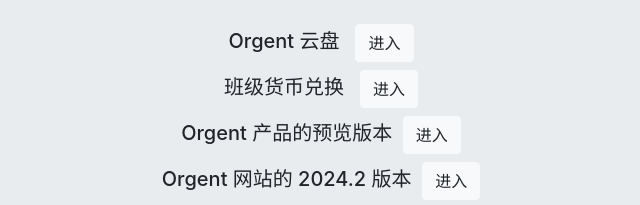
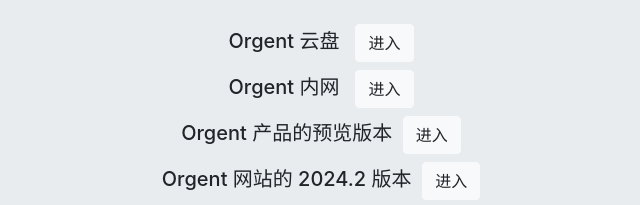
Before and after one commit to Orgent-Official/Orgent-Official.github.io, a plain HTML site: page tools.html in a window 1280 px wide. Shown: the part 226-431 px from the top of the page, 319-959 px from the left. Drawn offline with nearby package versions, Linux system fonts and the light colour scheme.

Commit message:
Update tools.html

```diff
--- a/tools.html
+++ b/tools.html
@@ -17,7 +17,7 @@
     &nbsp;
     <div class="jumbotron">
         <h5 align="center">Orgent 云盘 &nbsp; <button type="button" class="btn btn-light" onclick="javascript:window.location.href='https://drive.orgent.top'">进入</button></h5>
-        <h5 align="center">班级货币兑换 &nbsp; <button type="button" class="btn btn-light" onclick="javascript:window.location.href='https://pi-official.top'">进入</button></h5>
+        <h5 align="center">Orgent 内网 &nbsp; <button type="button" class="btn btn-light" onclick="javascript:window.location.href='https://pi-official.top'">进入</button></h5>
         <h5 align="center">Orgent 产品的预览版本 &nbsp;<button type="button" class="btn btn-light" onclick="javascript:window.location.href='preview.html'">进入</button></h5>
         <h5 align="center">Orgent 网站的 2024.2 版本 &nbsp;<button type="button" class="btn btn-light" onclick="javascript:window.location.href='https://orgent.top/2024.2'">进入</button></h5>
         <h5 align="center">Orgent 网站的 2024.1 版本 &nbsp;<button type="button" class="btn btn-light" onclick="javascript:window.location.href='https://orgent.top/2024.1'">进入</button></h5>
```
